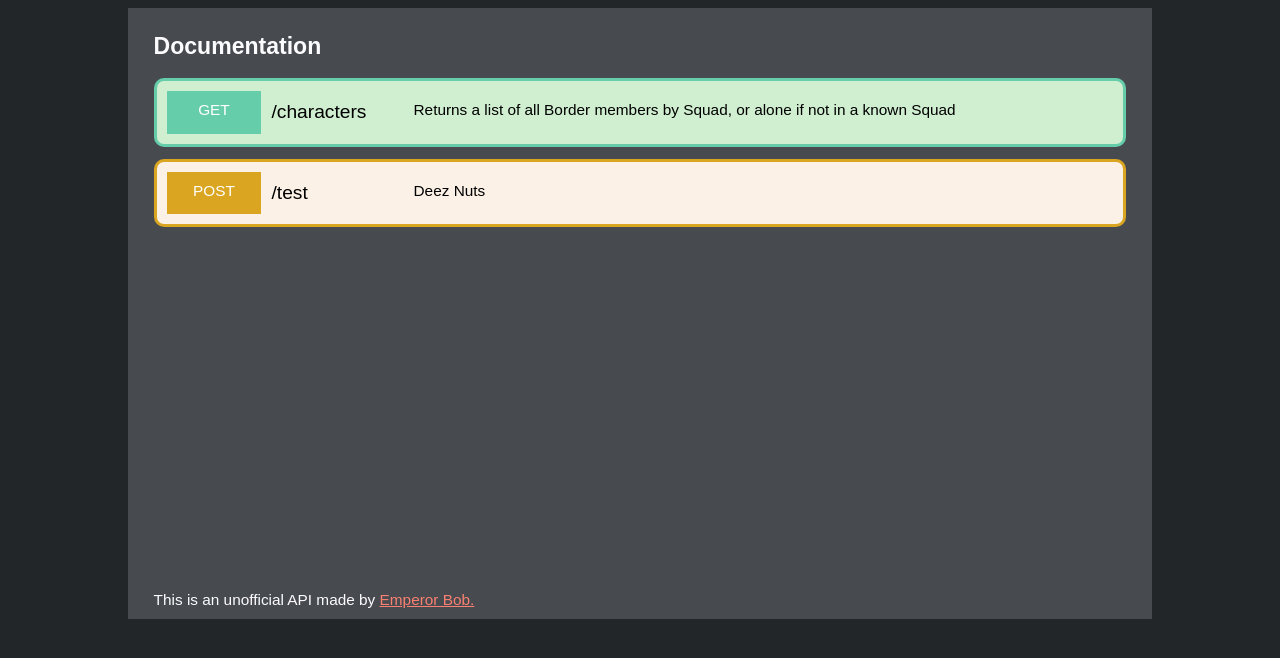
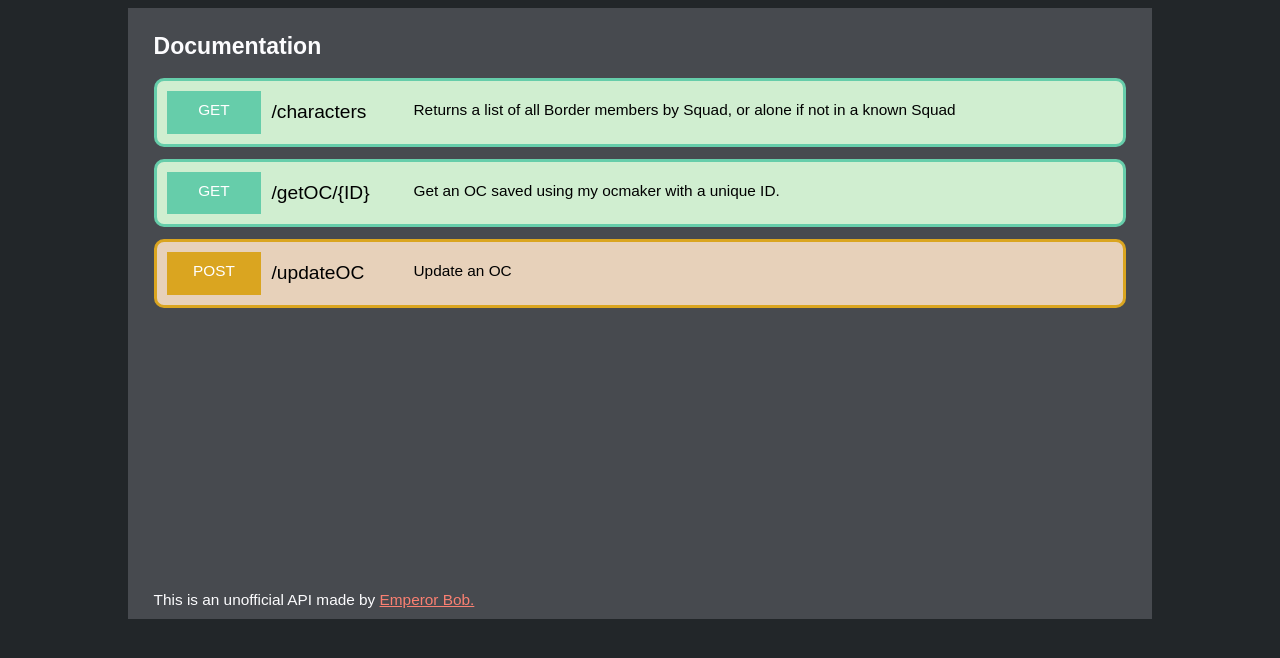
Before and after one commit to EmperorBob7/WorldTriggerAPI, a website: page public/index.html in a window 1280 px wide. Shown: the part 78-736 px from the top of the page. Drawn offline with Linux system fonts and the light colour scheme.

Commit message:
NPM updates + gitignore + planned OC Maker compatability

```diff
--- a/package.json
+++ b/package.json
@@ -17,6 +17,8 @@
   },
   "homepage": "https://github.com/EmperorBob7/WorldTriggerAPI#readme",
   "dependencies": {
+    "bcrypt": "^5.0.1",
+    "better-sqlite3": "^7.4.3",
     "express": "^4.17.1"
   }
 }
--- a/public/main.css
+++ b/public/main.css
@@ -60,7 +60,7 @@ doc-container.GET {
 }
 
 doc-container.POST {
-    background-color: rgb(251, 241, 230);
+    background-color: rgb(231, 209, 186);
     border-color: goldenrod;
 }
 
--- a/public/main.js
+++ b/public/main.js
@@ -6,9 +6,14 @@ const docInfo = [
         "JSON": "data.TachikawaSquad"
     },
     {
+        "type": "GET",
+        "command": "/getOC/{ID}",
+        "description": "Get an OC saved using my ocmaker with a unique ID."
+    },
+    {
         "type": "POST",
-        "command": "/test",
-        "description": "Deez Nuts"
+        "command": "/updateOC",
+        "description": "Update an OC"
     }
 ];
 
```
Also changed, not shown: index.js (+19 -0 lines), 2 other files.
